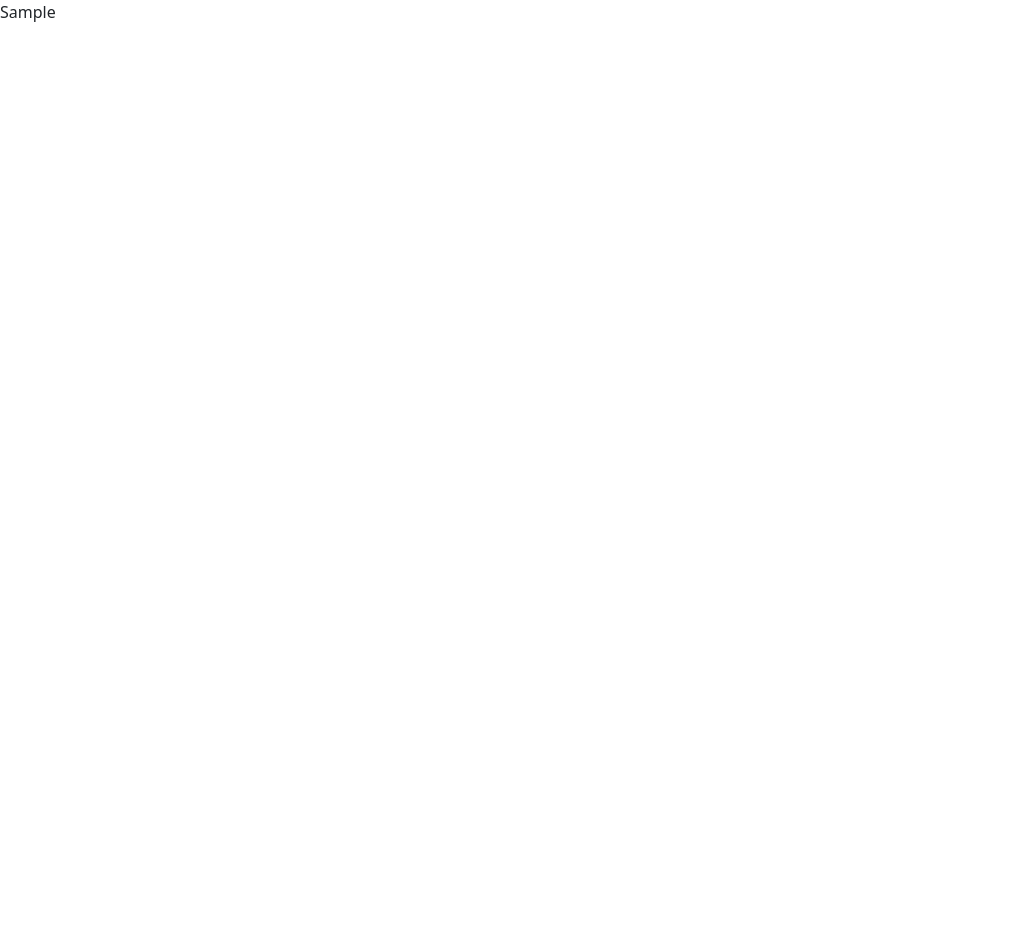
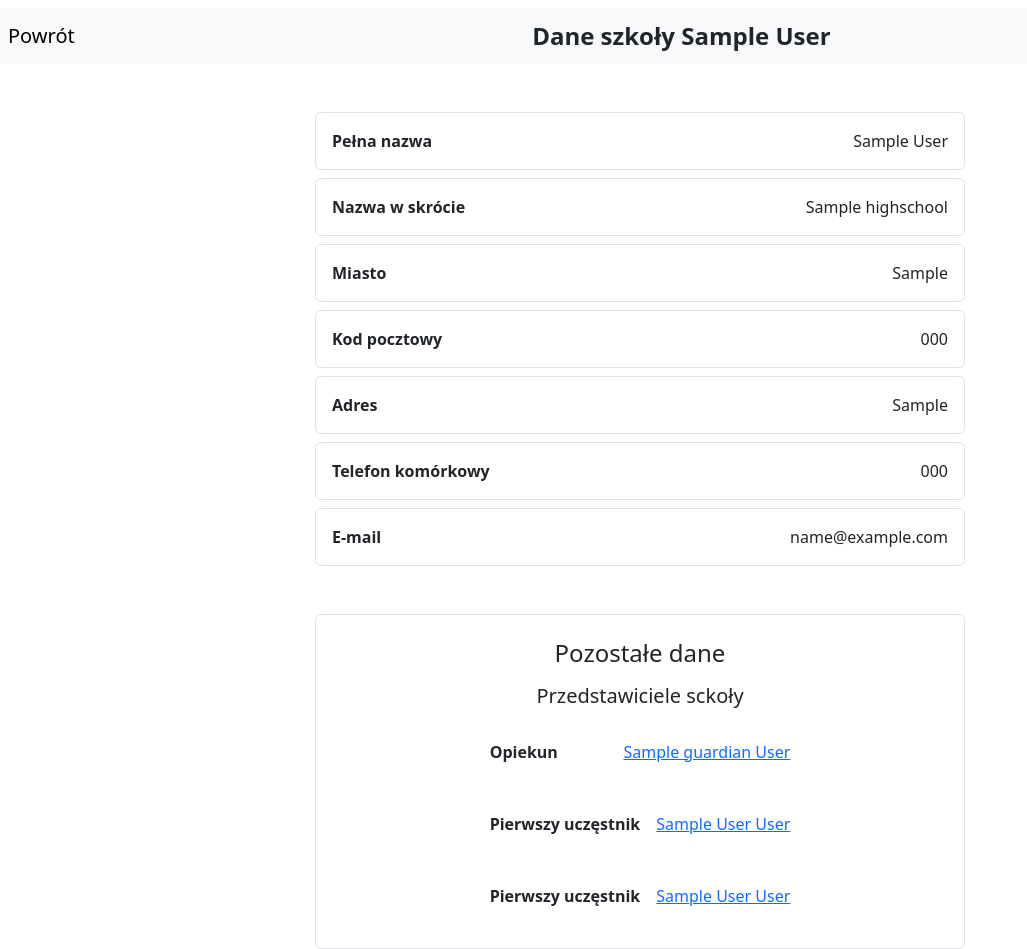
Before and after one commit to RudovichNazar23/hotel_competition, a Django app: page /administrator/school_detail/1 in a window 1280 px wide. Before the commit the part shown is almost empty. Shown: the whole page, without its empty margins (0-1027 px from the left). Before the commit the page ends 22 px from the top, so only its background shows below. Run offline with Django 4.2, Linux system fonts and the light colour scheme; tables that the repository leaves empty hold one stand-in row (values such as "Sample post").

Commit message:
edited template for SchoolDetailView

```diff
--- a/src/admin_app/views.py
+++ b/src/admin_app/views.py
@@ -44,6 +44,11 @@ class SchoolDetailView(DetailView):
     template_name = "admin_app/school_detail.html"
     context_object_name = "school"
 
+    def get_context_data(self, **kwargs):
+        context = super().get_context_data(**kwargs)
+        context["school_team"] = get_model_object(model=SchoolTeam, high_school=self.get_object())
+        return context
+
 
 class GuardianDetailView(DetailView):
     model = Guardian
--- a/src/templates/admin_app/school_detail.html
+++ b/src/templates/admin_app/school_detail.html
@@ -1,8 +1,66 @@
-{% extends 'base.html' %}
+{% extends 'base_object_detail_template.html' %}
 
-{% block title %}
+
+{% block page_header %}
+    Dane szkoły {{ school.full_name }}
 {% endblock %}
 
-{% block content %}
-    {{ school.city }}
+{% block main_content %}
+    <div class="m-auto mt-5" style="width: 650px;">
+        <div class="d-flex flex-row justify-content-between border rounded p-3">
+            <div class="text-center"><strong>Pełna nazwa</strong></div>
+            <div class="text-center">{{ school.full_name }}</div>
+        </div>
+        <div class="d-flex flex-row justify-content-between border rounded p-3 mt-2">
+            <div class="text-center"><strong>Nazwa w skrócie</strong></div>
+            <div class="text-center">{{ school.short_name }}</div>
+        </div>
+        <div class="d-flex flex-row justify-content-between border rounded p-3 mt-2">
+            <div class="text-center"><strong>Miasto</strong></div>
+            <div class="text-center">{{ school.city }}</div>
+        </div>
+        <div class="d-flex flex-row justify-content-between border rounded p-3 mt-2">
+            <div class="text-center"><strong>Kod pocztowy</strong></div>
+            <div class="text-center">{{ school.post_code }}</div>
+        </div>
+        <div class="d-flex flex-row justify-content-between border rounded p-3 mt-2">
+            <div class="text-center"><strong>Adres</strong></div>
+            <div class="text-center">{{ school.street }}</div>
+        </div>
+        <div class="d-flex flex-row justify-content-between border rounded p-3 mt-2">
+            <div class="text-center"><strong>Telefon komórkowy</strong></div>
+            <div class="text-center">{{ school.school_mobile_phone }}</div>
+        </div>
+        <div class="d-flex flex-row justify-content-between border rounded p-3 mt-2">
+            <div class="text-center"><strong>E-mail</strong></div>
+            <div class="text-center">{{ school.school_email }}</div>
+        </div>
+    </div>
 {% endblock %}
+
+{% block additional_information %}
+    <div class="container d-flex flex-column align-items-center mt-5 border rounded p-3" style="width: 650px;">
+        <div class="d-flex flex-row align-items-center justify-content-center mt-2">
+            <h4>Pozostałe dane</h4>
+        </div>
+        <div class="d-flex flex-row align-items-center justify-content-center mt-2">
+            <h5>Przedstawiciele sckoły</h5>
+        </div>
+        <div class="d-flex flex-column">
+            <div class="d-flex flex-row justify-content-between p-3">
+                <div class="text-center p-2"><strong>Opiekun</strong></div>
+                <div class="text-center p-2"><a href="{% url 'guardian_detail' school_team.guardian.pk %}">{{ school_team.guardian }}</a></div>
+            </div>
+            <div class="d-flex flex-row justify-content-between p-3">
+                <div class="text-center p-2"><strong>Pierwszy uczęstnik</strong></div>
+                <div class="text-center p-2"><a href="{% url 'team_member_detail' school_team.first_member.pk %}">{{ school_team.first_member }}</a></div>
+            </div>
+            {% if school_team.second_member %}
+                <div class="d-flex flex-row justify-content-between p-3">
+                    <div class="text-center p-2"><strong>Pierwszy uczęstnik</strong></div>
+                    <div class="text-center p-2"><a href="{% url 'team_member_detail' school_team.second_member.pk %}">{{ school_team.second_member }}</a></div>
+                </div>
+            {% endif %}
+        </div>
+    </div>
+{% endblock %}
```
Also changed, not shown: src/templates/admin_app/team_member_detail.html (+22 -5 lines).
